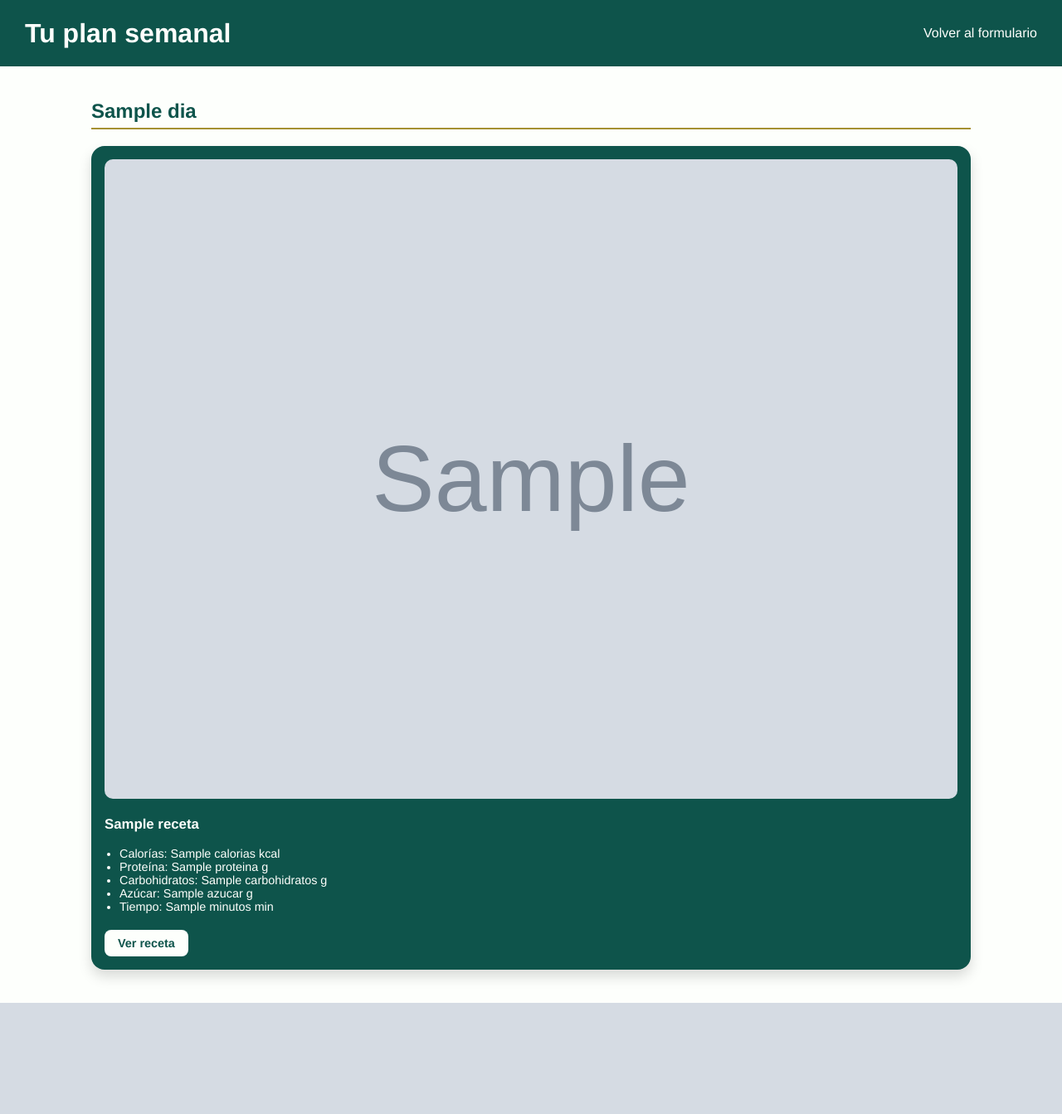
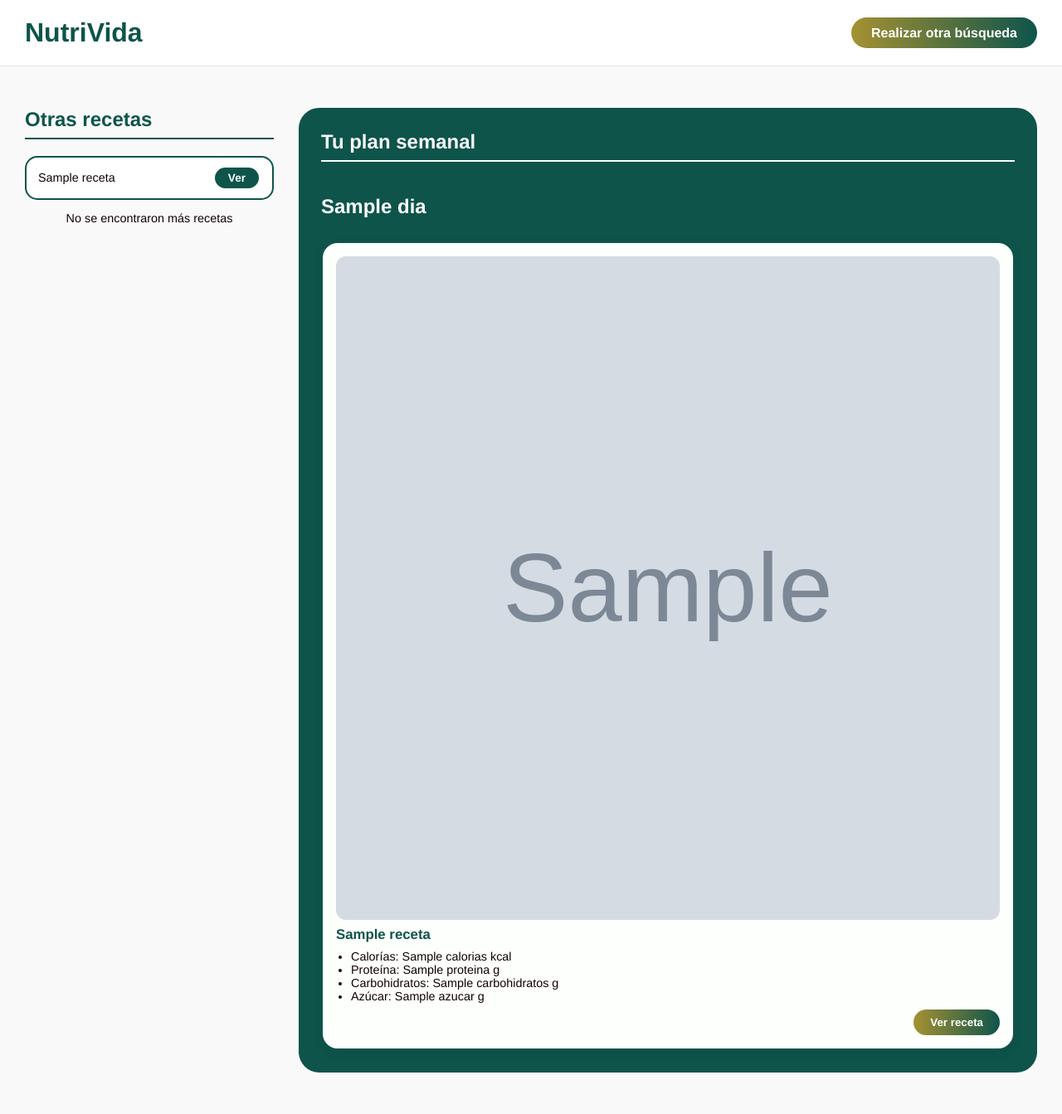
Before and after one commit to CopyGame0/Proyecto_Inicial_USM, a Django app: template NutriVida/recetas/templates/recetas/plan.html in a window 1280 px wide. Shown: the whole page at 83% size. Before the commit the page ends 1209 px from the top, so only its background shows below. Run offline with Django 5.2, Linux system fonts and the light colour scheme; the template is opened without the code that fills it: most values are stand-ins (such as "Sample title", 1, 10 or a date in 2020); grey boxes marked "Sample" are stand-in pictures.

Commit message:
Cambios completos en la presentacion de las recetas, actualizado para vista semanal (5 dias), reorganizacion de formato, de colores, creacion de tarjetas con las recetas y ventana emergente para ver la receta

```diff
--- a/NutriVida/recetas/static/recetas/plan_cards.css
+++ b/NutriVida/recetas/static/recetas/plan_cards.css
@@ -1,173 +1,191 @@
-/* Estilos de las TARJETAS de recetas y de la ventana con la receta completa.
-   Se usan en la página /plan/ y también debajo del formulario. */
+/* tarjetas de recetas y ventana de la receta completa */
+/* se usan en la pagina del plan y debajo del formulario */
 
-#resultado {
+#resultado{
     width: 100%;
     max-width: 1100px;
 }
-
-.cargando {
+.cargando{
     color: #0E544B;
     text-align: center;
 }
 
-.dia {
+/* mensajes */
+.mensaje-error{
+    padding: 16px 20px;
+    border-radius: 15px;
+    background-color: #C1292E;
+    color: #FDFFFC;
+}
+.aviso{
+    margin-bottom: 20px;
+    padding: 12px 18px;
+    border-radius: 15px;
+    background-color: #A59132;
+    color: #FDFFFC;
+}
+
+/* dias y tarjetas */
+.dia{
     margin-bottom: 40px;
 }
-
-.dia h2 {
-    color: #0E544B;
+.dia h2{
+    max-width: none;
+    padding-bottom: 8px;
     border-bottom: 2px solid #A59132;
-    padding-bottom: 6px;
-    max-width: none;
+    color: #FDFFFC;
     text-align: left;
-    font-weight: 700;
 }
-
-.comidas {
+.comidas{
     display: grid;
     grid-template-columns: repeat(auto-fit, minmax(260px, 1fr));
     gap: 20px;
 }
-
-.receta {
-    background-color: #0E544B;
-    color: #FDFFFC;
-    border-radius: 16px;
+.receta{
+    display: flex;
+    flex-direction: column;
+    gap: 8px;
     padding: 16px;
-    box-shadow: 0 8px 16px rgba(0, 0, 0, 0.15);
+    border: 2px solid #0E544B;
+    border-radius: 20px;
+    background-color: #FDFFFC;
+    color: #120302;
+    box-shadow: 0 4px 12px rgba(18, 3, 2, 0.08);
 }
-
-.receta img {
+.receta img{
     width: 100%;
-    border-radius: 10px;
+    aspect-ratio: 1 / 1; /* imagen cuadrada */
+    object-fit: cover;
+    border-radius: 12px;
 }
-
-.receta h3 {
+.receta h3{
+    margin: 0;
     font-size: 1.05rem;
+    color: #0E544B;
 }
-
-.receta ul {
+.receta ul{
+    margin: 0;
     padding-left: 18px;
     font-size: 0.9rem;
 }
 
-/* botón "Ver receta" (es un <button>, no un enlace) */
-.ver-receta {
-    display: inline-block;
-    margin-top: 6px;
-    padding: 8px 16px;
-    background-color: #FDFFFC;
-    color: #0E544B;
-    font-size: 0.9rem;
+/* boton ver receta */
+.ver-receta{
+    padding: 8px 20px;
+    border: none;
+    border-radius: 25px;
+    background: linear-gradient(to right, #A59132, #0E544B);
+    color: #FDFFFC;
+    font-family: Helvetica, sans-serif;
     font-weight: bold;
-    border: none;
-    border-radius: 8px;
     cursor: pointer;
-    transition: all 0.3s ease;
+}
+}
+.ver-receta:hover{
+    background: #0E544B;
+    color: #FDFFFC;
+}
+.receta .ver-receta{
+    align-self: flex-end;
+    margin-top: auto;
 }
 
-.ver-receta:hover {
-    background-color: #A59132;
-    color: #FDFFFC;
-}
-
-.mensaje-error {
-    background-color: #C1292E;
-    color: #FDFFFC;
-    padding: 16px 20px;
-    border-radius: 12px;
-}
-
-.aviso {
-    background-color: #A59132;
-    color: #FDFFFC;
-    padding: 12px 18px;
-    border-radius: 12px;
-    margin-bottom: 20px;
-}
-
-/* ---------- ventana emergente con la receta completa ---------- */
-dialog#detalle {
+/* ventana emergente */
+dialog#detalle{
     width: 90%;
-    max-width: 700px;
+    max-width: 1300px;
     max-height: 85vh;
     padding: 0;
     border: none;
-    border-radius: 16px;
+    border-radius: 25px;
     background-color: #FDFFFC;
     color: #120302;
-    overflow-y: auto;
+}
+dialog#detalle::backdrop{
+    background-color: rgba(18, 3, 2, 0.6);
+}
+.detalle-interior{
+    padding: 32px 40px;
+}
+.cerrar-detalle{
+    display: block;
+    margin: 20px 0 0 auto;
+    padding: 10px 24px;
+    border: none;
+    border-radius: 25px;
+    background: linear-gradient(to right, #A59132, #0E544B);
+    color: #FDFFFC;
+    font-family: Helvetica, sans-serif;
+    font-weight: bold;
+    font-size: 1rem;
+    cursor: pointer;
+}
+.cerrar-detalle:hover{
+    background: #0E544B;
 }
 
-dialog#detalle::backdrop {
-    background-color: rgba(18, 3, 2, 0.6);
+/* contenido de la receta texto en la izquierda, imagen derecha */
+.detalle{
+    display: flex;
+    align-items: flex-start;
+    gap: 40px;
 }
-
-.detalle-interior {
-    padding: 24px;
+.detalle-texto{
+    flex: 1.4;
+    font-size: 1.05rem;
+    line-height: 1.5;
 }
-
-.cerrar-detalle {
-    display: block;
-    margin: 0 0 12px auto;
-    padding: 8px 16px;
-    background-color: #0E544B;
-    color: #FDFFFC;
+.detalle-imagen{
+    flex: 1;
+}
+.detalle-imagen img{
+    width: 100%;
+    aspect-ratio: 1 / 1;
+    object-fit: cover;
+    border-radius: 15px;
+}
+.detalle h2{
+    max-width: none;
+    margin-top: 0;
+    padding-bottom: 10px;
+    border-bottom: 2px solid #0E544B;
+    color: #0E544B;
+    text-align: left;
+    font-size: 2rem;
+}
+.detalle-meta{
+    display: flex;
+    gap: 20px;
+    color: #0E544B;
+    font-weight: bold;
+}
+.detalle h3{
+    margin: 22px 0 10px;
+    color: #0E544B;
+    font-size: 1.25rem;
+}
+.detalle ul,
+.detalle ol{
+    margin: 0;
+    padding-left: 24px;
+}
+.detalle li{
+    margin-bottom: 8px;
+}
+.detalle-fuente{
+    margin-top: 24px;
     font-size: 0.9rem;
-    font-weight: bold;
-    border: none;
-    border-radius: 8px;
-    cursor: pointer;
-    transition: all 0.3s ease;
 }
-
-.cerrar-detalle:hover {
-    background-color: #A59132;
-}
-
-.detalle h2 {
-    max-width: none;
-    margin-bottom: 12px;
-    text-align: left;
-    font-size: 1.5rem;
-    font-weight: 700;
+.detalle-fuente a{
     color: #0E544B;
 }
 
-.detalle img {
-    width: 100%;
-    border-radius: 10px;
-    margin-bottom: 12px;
+/* pantallas chicas */
+@media (max-width: 700px){
+    .detalle{
+        flex-direction: column;
+    }
+    .detalle-interior{
+        padding: 24px;
+    }
 }
-
-.detalle h3 {
-    margin: 18px 0 8px;
-    color: #0E544B;
-}
-
-.detalle ul,
-.detalle ol {
-    padding-left: 22px;
-}
-
-.detalle li {
-    margin-bottom: 6px;
-    line-height: 1.4;
-}
-
-.detalle-meta {
-    margin-bottom: 4px;
-    color: #0E544B;
-    font-weight: bold;
-}
-
-.detalle-fuente {
-    margin-top: 20px;
-    font-size: 0.8rem;
-    color: #555;
-}
-
-.detalle-fuente a {
-    color: #0E544B;
-}
--- a/NutriVida/recetas/static/recetas/plan_style.css
+++ b/NutriVida/recetas/static/recetas/plan_style.css
@@ -1,38 +1,161 @@
-/* Estilos de la PÁGINA COMPLETA del plan (/plan/).
-   Las tarjetas están en plan_cards.css, que se comparte con el formulario. */
-
-*, *::before, *::after {
+/* general */
+*{
     box-sizing: border-box;
+}
+body{
+    margin: 0;
+    background-color: #f9f9f9;
+    color: #120302;
     font-family: Helvetica, sans-serif;
 }
 
-body {
-    margin: 0;
-    background-color: #FDFFFC;
-    color: #120302;
-}
-
-header {
+/* header */
+header{
     display: flex;
     justify-content: space-between;
     align-items: center;
     height: 80px;
+    color: #0E544B;
+    margin-bottom: 50px;
+    background-color: #ffffff;
+    border-bottom: 1px solid #e5e7e7;
+
+}
+.nombre-empresa{
+    margin: 0;
     padding: 0 30px;
-    background-color: #0E544B;
 }
-
-header h1 {
-    margin: 0;
-    color: #FDFFFC;
+header ul{
+    display: flex;
+    list-style: none;
+    gap: 20px;
+    margin: 0 30px 0 0;
+    padding: 0;
 }
-
-header a {
+header a{
     color: #FDFFFC;
     text-decoration: none;
 }
+header a:hover{
+    color: #A59132;
+}
 
-main {
-    max-width: 1100px;
-    margin: 40px auto;
-    padding: 0 20px;
+/* boton realizar otr busqueda */
+.btn-busqueda{
+    padding: 10px 24px;
+    border: 2px;
+    border-radius: 25px;
+    background: linear-gradient(to right, #A59132, #0E544B);
+    font-weight: bold;
 }
+.btn-busqueda:hover{
+    background: #FDFFFC;
+    color: #0E544B;
+}
+
+/* cuerpo dos columnas */
+main{
+    display: flex;
+    align-items: flex-start;
+    gap: 30px;
+    max-width: 1600px;
+    margin: 0 auto;
+    padding: 0 30px 50px;
+}
+
+/* otras recetas izqierda */
+.otras-recetas{
+    width: 300px;
+}
+.otras-recetas h2{
+    margin-top: 0;
+    padding-bottom: 8px;
+    border-bottom: 2px solid #0E544B;
+    color: #0E544B;
+}
+.fila-receta{
+    display: flex;
+    justify-content: space-between;
+    align-items: center;
+    gap: 10px;
+    margin-bottom: 10px;
+    padding: 10px 14px;
+    border: 2px solid #0E544B;
+    border-radius: 15px;
+    background-color: #ffffff;
+}
+.fila-receta span{
+    font-size: 0.9rem;
+}
+.btn-ver-lista{
+    padding: 5px 16px;
+    border: 2px solid;
+    background: #0E544B;
+    color: #FDFFFC;
+    font-size: 0.85rem;
+}
+.btn-ver-lista:hover{
+    background: #0E544B;
+    color: #FDFFFC;
+}
+.sin-recetas{
+    text-align: center;
+    font-size: 0.9rem;
+}
+
+/* derecho plan semanal */
+.plan-semanal{
+    flex: 1;
+    padding: 25px;
+    border: 2px solid #0E544B;
+    border-radius: 25px;
+    background-color: #0E544B;
+}
+/*titulo tu plan semanal*/
+.plan-semanal > h2{
+    margin-top: 0;
+    padding-bottom: 8px;
+    border-bottom: 2px solid #FDFFFC;
+    color: #f9f9f9;
+}
+.plan-dias{
+    display: flex;
+    flex-wrap: wrap;
+    gap: 20px;
+}
+/* todos los dias en una fila */
+.plan-dias .dia{
+    display: flex;
+    flex-direction: column;
+    flex: 1 1 0%;
+    min-width: 150px;
+    margin-bottom: 0;
+}
+.plan-dias .dia h2{
+    border-bottom: none;
+}
+/* en el plan las comidas van una bajo otra y del mismo alto */
+.plan-dias .comidas{
+    display: flex;
+    flex-direction: column;
+    flex: 1;
+}
+.plan-dias .receta{
+    flex: 1;
+}
+/* los mensajes ocupan todo el ancho */
+.plan-dias .aviso,
+.plan-dias .mensaje-error{
+    width: 100%;
+    margin: 0;
+}
+
+/* pantallas chicas */
+@media (max-width: 800px){
+    main{
+        flex-direction: column;
+    }
+    .otras-recetas{
+        width: 100%;
+    }
+}
--- a/NutriVida/recetas/templates/recetas/_plan.html
+++ b/NutriVida/recetas/templates/recetas/_plan.html
@@ -1,15 +1,11 @@
-{% comment %}
-Pedazo reutilizable: solo las tarjetas del plan (sin <html>, <head> ni <body>).
-Lo usan plan.html (página completa) y el formulario (mediante JavaScript).
-{% endcomment %}
+{# tarjetas del plan, sin html, head ni body: se usa en plan.html y en el formulario #}
 {% if error %}
     <p class="mensaje-error">{{ error }}</p>
 {% elif not plan %}
     <p class="mensaje-error">No encontramos recetas con esas condiciones. Pruebe con rangos más amplios.</p>
 {% else %}
     {% if total < maximo %}
-        <p class="aviso">Solo encontramos {{ total }} de {{ maximo }} recetas con esos filtros,
-        por eso el plan tiene menos comidas. Pruebe con menos ingredientes o rangos más amplios.</p>
+        <p class="aviso">Solo encontramos {{ total }} de {{ maximo }} recetas con esos filtros, por eso el plan tiene menos comidas. Pruebe con menos ingredientes o rangos más amplios.</p>
     {% endif %}
 
     {% for dia in plan %}
@@ -27,10 +23,8 @@ Lo usan plan.html (página completa) y el formulario (mediante JavaScript).
                             {% if receta.proteina is not None %}<li>Proteína: {{ receta.proteina }} g</li>{% endif %}
                             {% if receta.carbohidratos is not None %}<li>Carbohidratos: {{ receta.carbohidratos }} g</li>{% endif %}
                             {% if receta.azucar is not None %}<li>Azúcar: {{ receta.azucar }} g</li>{% endif %}
-                            {% if receta.minutos %}<li>Tiempo: {{ receta.minutos }} min</li>{% endif %}
                         </ul>
                         {% if receta.id %}
-                            <!-- data-url: dirección de donde detalle.js trae la receta completa -->
                             <button type="button" class="ver-receta" data-url="{% url 'detalle_receta' receta.id %}">Ver receta</button>
                         {% endif %}
                     </article>
--- a/NutriVida/recetas/templates/recetas/plan.html
+++ b/NutriVida/recetas/templates/recetas/plan.html
@@ -1,30 +1,60 @@
-{% load static %}
 <!DOCTYPE html>
 <html lang="es">
 <head>
+    {% load static %}
     <meta charset="UTF-8">
     <meta name="viewport" content="width=device-width, initial-scale=1.0">
-    <title>NutriVida - Tu plan semanal</title>
-    <link rel="stylesheet" href="{% static 'recetas/plan_style.css' %}?v=1.1">
-    <link rel="stylesheet" href="{% static 'recetas/plan_cards.css' %}?v=1.1">
+
+    <link rel="stylesheet" href="{% static 'recetas/plan_cards.css' %}?v=25">
+    <link rel="stylesheet" href="{% static 'recetas/plan_style.css' %}?v=25">
+    <title>Tu plan semanal - NutriVida</title>
 </head>
-<body>
+<body> <!--aca esta la info del header-->
     <header>
-        <h1>Tu plan semanal</h1>
-        <a href="{% url 'formulario' %}">Volver al formulario</a>
+        <div class="logo">
+            <h1 class="nombre-empresa">NutriVida</h1>
+        </div>
+        <div class="menu">
+            <nav>
+                <ul>
+                    <li><a href="{% url 'formulario' %}" class="btn-busqueda">Realizar otra búsqueda</a></li>
+                </ul>
+            </nav>
+        </div>
     </header>
 
-    <main>
-        {% include 'recetas/_plan.html' %}
+    <main> <!--aca esta la info del cuerpo -->
+        <!-- lado izquierdo: las recetas que no entraron al plan -->
+        <div class="otras-recetas">
+            <h2>Otras recetas</h2>
+            {% for receta in otras_recetas %}
+                <div class="fila-receta">
+                    <span>{{ receta.titulo }}</span>
+                    {% if receta.id %}
+                        <button type="button" class="ver-receta btn-ver-lista" data-url="{% url 'detalle_receta' receta.id %}">Ver</button>
+                    {% endif %}
+                </div>
+            {% endfor %}
+            <p class="sin-recetas">No se encontraron más recetas</p>
+        </div>
+
+        <!-- lado derecho: plan semanal con una receta por dia -->
+        <div class="plan-semanal">
+            <h2>Tu plan semanal</h2>
+            <div class="plan-dias">
+                {% include "recetas/_plan.html" %}
+            </div>
+        </div>
     </main>
 
-    <!-- ventana emergente donde se muestra la receta completa -->
+    <!-- ventana emergente de la receta -->
     <dialog id="detalle">
         <div class="detalle-interior">
-            <button type="button" class="cerrar-detalle">Cerrar ✕</button>
             <div id="detalle-contenido"></div>
+            <button type="button" class="cerrar-detalle">Cerrar X</button>
         </div>
     </dialog>
-    <script src="{% static 'recetas/detalle.js' %}?v=1.0"></script>
+
+    <script src="{% static 'recetas/detalle.js' %}"></script>
 </body>
 </html>
```
Also changed, not shown: NutriVida/recetas/templates/recetas/_detalle.html (+13 -10 lines).
